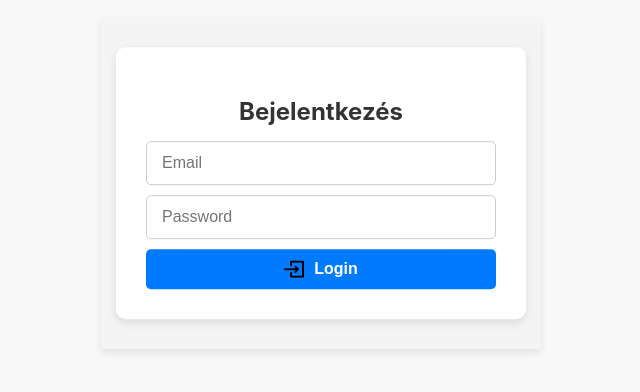
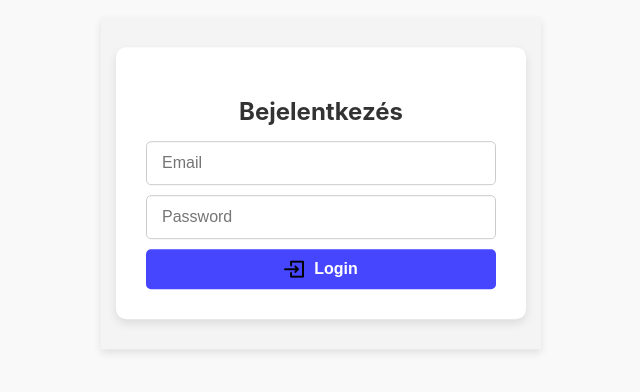
Before and after one commit to Perger95/vanrestapi-frontend, a React (Vite) app: page / in a window 1280 px wide. Shown: the part 134-526 px from the top of the page, without its empty margins (319-959 px from the left). Built offline with nearby package versions, Linux system fonts and the light colour scheme; the HTML template or start-up script is replaced by a standard one; a web font is replaced by a local one.

Commit message:
szépítés update

```diff
--- a/src/pages/Login.jsx
+++ b/src/pages/Login.jsx
@@ -93,7 +93,7 @@ const styles = {
         boxSizing: 'border-box', // Fontos, hogy ne változzon a méret
     },
     loginButton: {
-        backgroundColor: '#007BFF',
+        backgroundColor: '#4646FF',
         color: 'white',
         border: 'none',
         padding: '10px',
```
